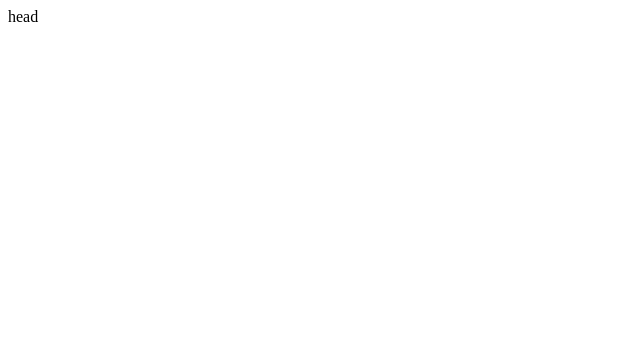
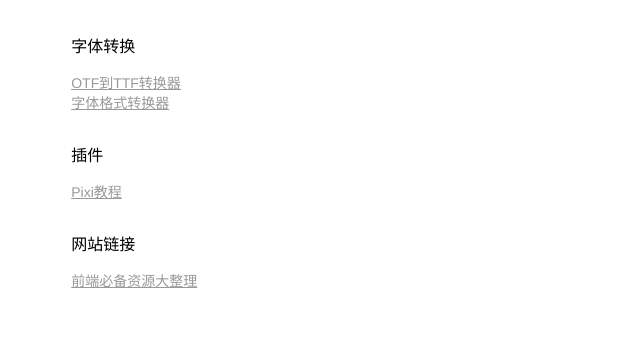
Before and after one commit to zhangqq314045061/demo, a plain HTML site: page index.html in a window 1280 px wide. Shown: the whole page, without its empty margins (0-640 px from the left). Drawn offline with Linux system fonts and the light colour scheme.

Commit message:
Update index.html

```diff
--- a/index.html
+++ b/index.html
@@ -2,10 +2,52 @@
 <html lang="en">
 <head>
 	<meta charset="UTF-8">
-	<title>Document</title>
+	<title>demo</title>
 </head>
-<body>
-head
+<script src="js/jquery-1.11.3.js"></script>
+<link rel="stylesheet" href="css/style.css">
+<body class="link-lists">
+	<div class="link wrap w1400">
+		<div class="link-list ft16">
+		</div>
+	</div>
 
+	<script type="text/javascript">
+		$(document).ready(function(){
+			var locations = location.origin;
+		  $.ajax({
+		  	url:locations +"/demo/json/link.json",
+		  	data:0,
+		  	type: "post",
+			dataType:"json",
+		  	async:false,
+		  	success:function(json){
+		  		var html="";
+		  		var htmls = "";
+		  		var id = 0;
+		  		var i= 0;
+				for( var key in json.links ){
+						var jskey = json.links[key];
+					    for(var j in jskey){
+							var subhead =jskey[j].subhead;
+							var id =jskey[j].id;
+							var link =jskey[j].link;
+							htmls +='<a class="item" style="color:#999" target="_blank" href="'+link+'">'+subhead+'</a>';
+					    }
+
+						html += '<div class="items" data-id="'+id+'">'+
+							'<div class="items-top" style="color:#000">'+key+'</div>'+
+							'<div class="items-bots ft14">'+htmls+
+							'</div>'+
+						'</div>';
+						htmls="";
+						$(".link-list .items").find(".items-bots").html(htmls);
+				}
+						$(".link-list").append(html);
+		  	}
+		  });
+		});
+
+	</script>
 </body>
 </html>
```
